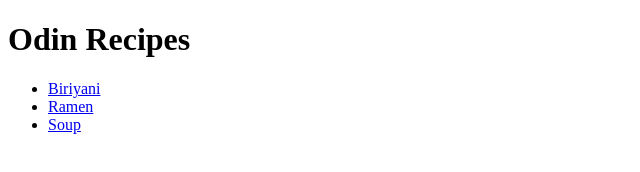
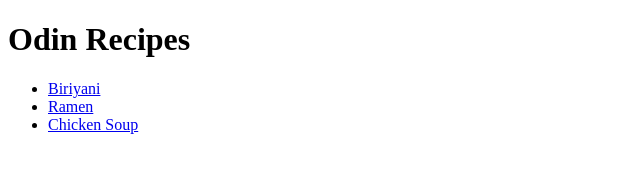
Before and after one commit to sajeethsaabir/odin-recipes, a plain HTML site: page index.html in a window 1280 px wide. Shown: the full height of the page, 0-640 px from the left. Drawn offline with Linux system fonts and the light colour scheme.

Commit message:
fix: rename soup page

```diff
--- a/index.html
+++ b/index.html
@@ -10,7 +10,7 @@
     <ul>
         <li><a href="recipes/biriyani.html">Biriyani</a></li>
         <li><a href="recipes/ramen.html">Ramen</a></li>
-        <li><a href="recipes/soup.html">Soup</a></li>
+        <li><a href="recipes/chicken-soup.html">Chicken Soup</a></li>
     </ul>
 
 
```
